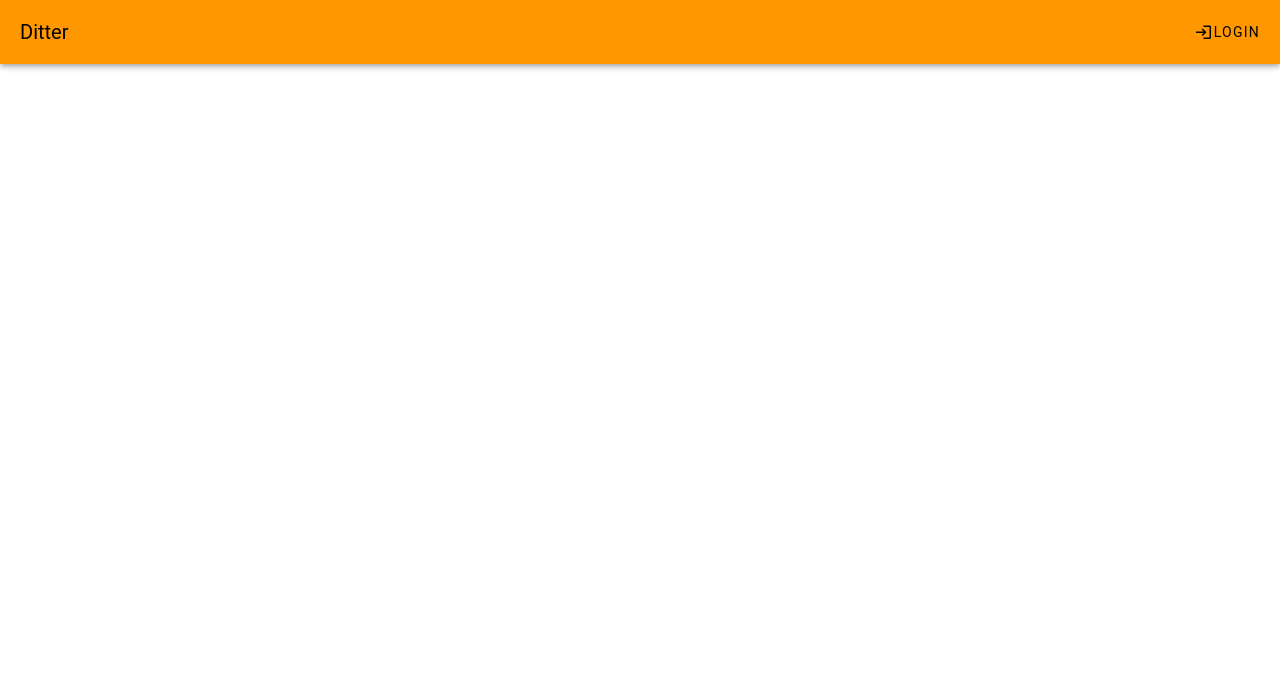
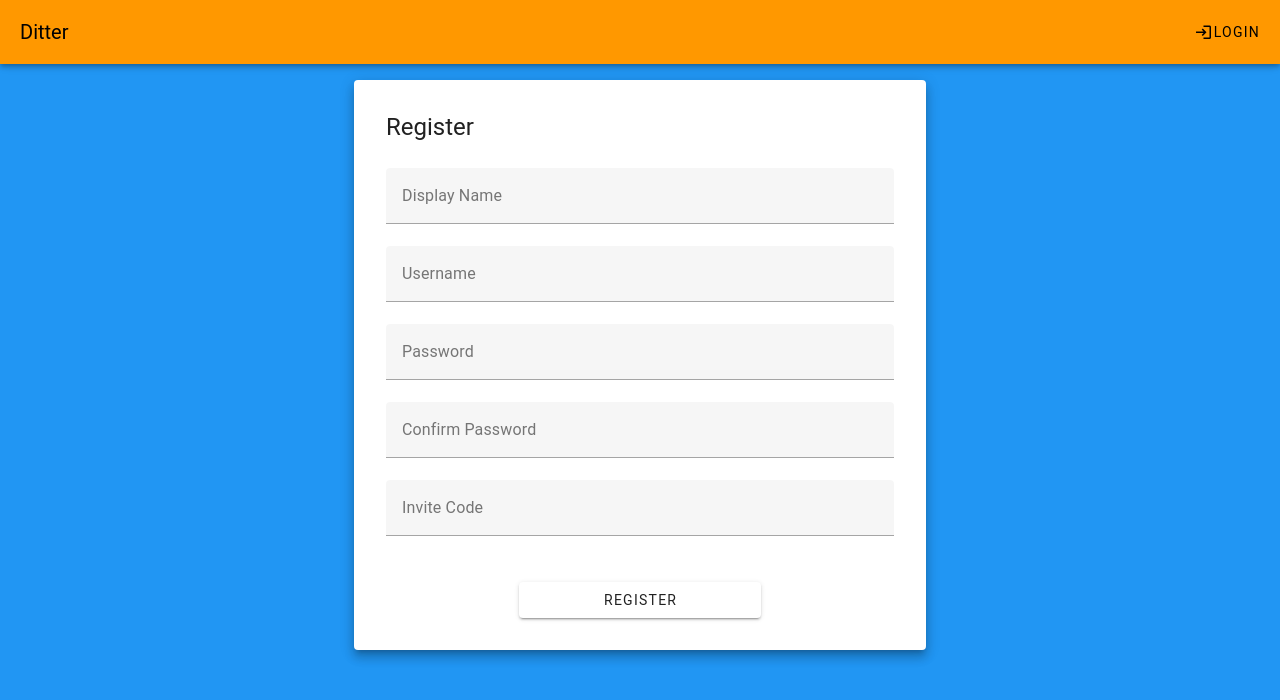
Before and after one commit to rand0m-cloud/ditter, a Vue app in the folder ditterapp/: page /register in a window 1280 px wide. Shown: the top 700 px of the page. Built offline with nearby package versions, Linux system fonts and the light colour scheme.

Commit message:
register page

```diff
--- a/ditterapp/src/views/LoginView.vue
+++ b/ditterapp/src/views/LoginView.vue
@@ -49,6 +49,14 @@ const submit = (e) => {
                     <v-btn block type="submit" @click="submit">Login</v-btn>
                   </v-col>
                 </v-row>
+                <v-row justify="space-around">
+                  <v-col sm="6" md="6">
+                    <p class="text-center">
+                      Need an account?
+                      <RouterLink to="/register"><span>Create one</span></RouterLink>
+                    </p>
+                  </v-col>
+                </v-row>
               </v-container>
             </v-form>
           </v-sheet>
--- a/ditterapp/src/views/RegisterView.vue
+++ b/ditterapp/src/views/RegisterView.vue
@@ -9,6 +9,8 @@ const password = ref("");
 const password_confirm = ref("");
 const invite_code = ref("");
 const errors = ref([]);
+
+const fields = [[display_name, "Display Name"], [username, "Username"], [password, "Password"]];
 
 const submit = async (e) => {
   e.preventDefault();
@@ -55,4 +57,43 @@ const submit = async (e) => {
 };
 </script>
 
-<template></template>
+<template>
+  <div class="bg-blue h-100">
+    <v-container>
+      <v-row justify="space-around">
+        <v-col sm="10" md="8" lg="6">
+          <v-sheet elevation="8" class="pa-4" rounded>
+            <v-form @submit.prevent>
+              <v-container>
+                <v-row>
+                  <v-col>
+                    <p class="text-h5">Register</p>
+                  </v-col>
+                </v-row>
+                <v-row v-for="error in errors" v-if="errors.length > 0">
+                  <v-col>
+                    <v-alert :text="error" class="bg-error" />
+                  </v-col>
+                </v-row>
+                <v-row>
+                  <v-col>
+                  <v-text-field v-model="display_name" label="Display Name" />
+                  <v-text-field v-model="username" label="Username" autocomplete="username" />
+                  <v-text-field v-model="password" label="Password" type="password"/>
+                  <v-text-field v-model="password_confirm" label="Confirm Password" autocomplete="new-password" type="password"/>
+                  <v-text-field v-model="invite_code" label="Invite Code" />
+                  </v-col>
+                </v-row>
+                <v-row justify="space-around">
+                <v-col sm="8" md="6">
+                <v-btn block @click="submit">Register</v-btn>
+                </v-col>
+                </v-row>
+              </v-container>
+            </v-form>
+          </v-sheet>
+        </v-col>
+      </v-row>
+    </v-container>
+  </div>
+</template>
```
